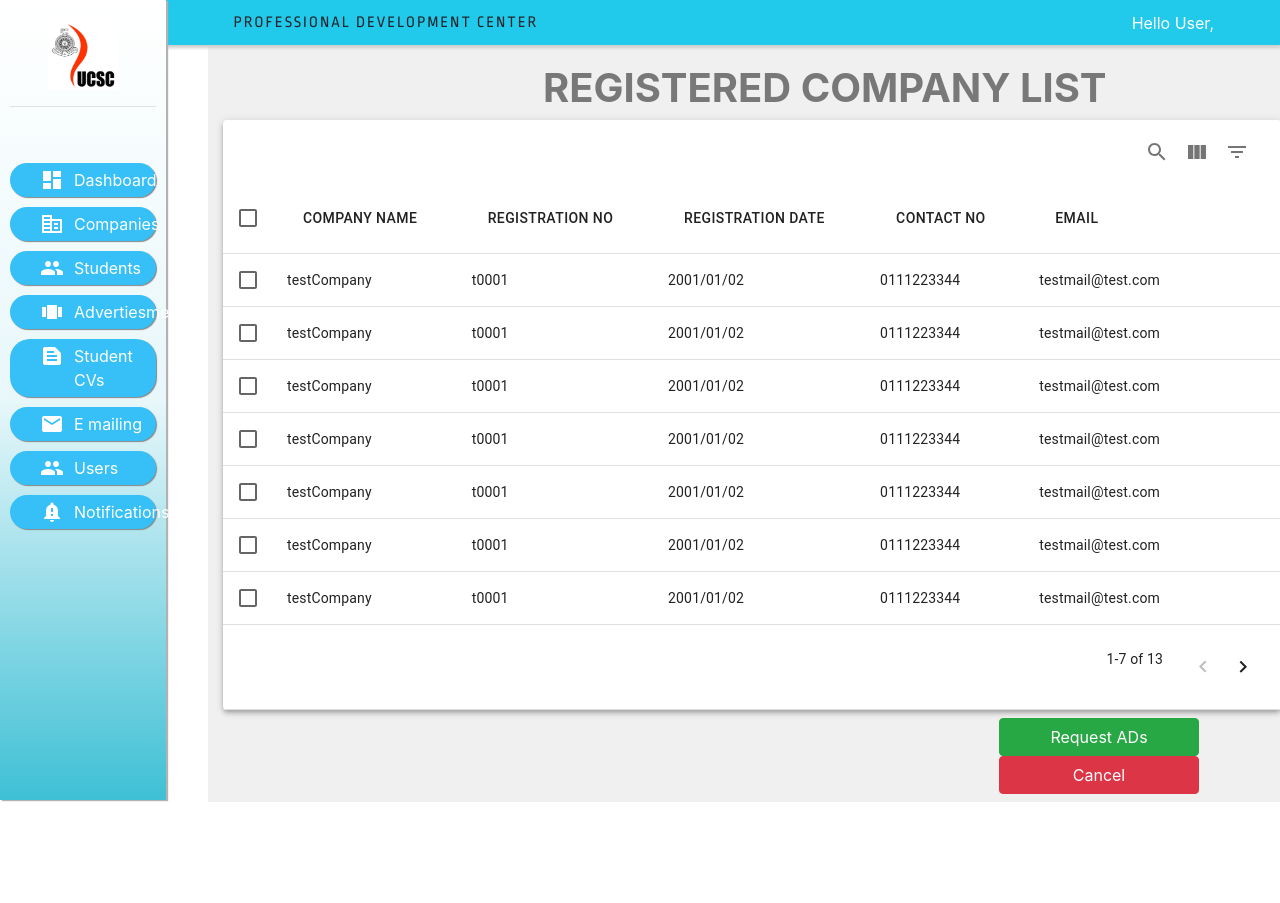
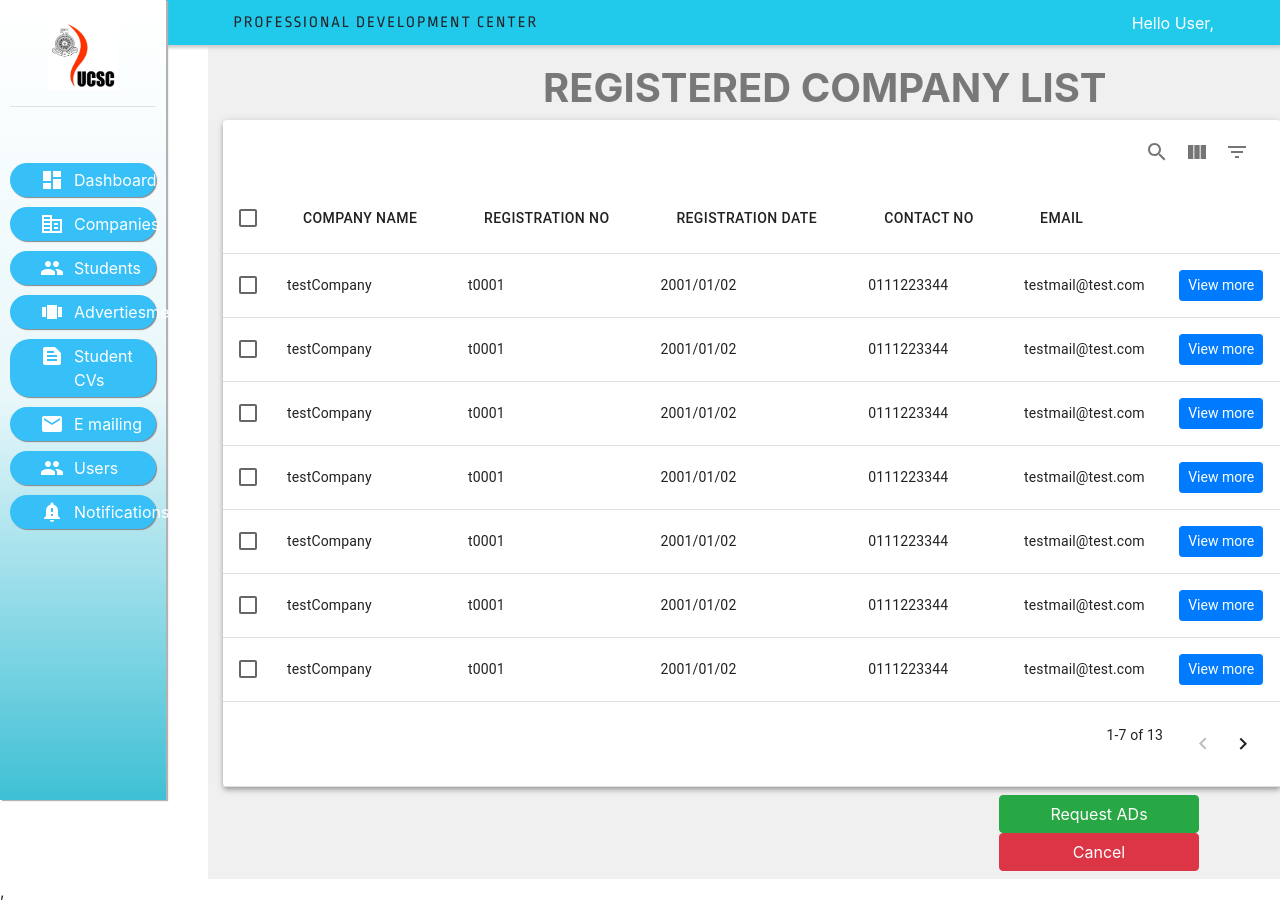
Before and after one commit to shelomi123/dashboard-portal, a React (Create React App) app: page /regCompanyList in a window 1280 px wide. Before the commit the page ends 800 px from the top, so only its background shows below. Built offline with nearby package versions, Linux system fonts and the light colour scheme.

Commit message:
correccting  the css of ad categories
addiing view more button to the table

```diff
--- a/package.json
+++ b/package.json
@@ -18,7 +18,7 @@
     "react-dom": "^16.13.1",
     "react-router": "^5.2.0",
     "react-router-dom": "^5.2.0",
-    "react-scripts": "3.4.1",
+    "react-scripts": "^3.4.2",
     "react-transition-group": "^4.4.1",
     "react-virtualized": "^9.21.2",
     "reactstrap": "^8.5.1"
--- a/src/content/advertisements2/ads2.css
+++ b/src/content/advertisements2/ads2.css
@@ -85,7 +85,7 @@
 }
 .ad_card {
   background-color: rgba(128, 128, 128, 0.384);
-  position: fixed;
+  /* position: fixed; */
   display: flex;
   flex-direction: column;
   margin-top: 1em;
--- a/src/content/advertisements2/regCompanyList.js
+++ b/src/content/advertisements2/regCompanyList.js
@@ -4,6 +4,7 @@ import Navbar from '../../components/navbar'
 import SideBar from '../../components/sidebar'
 import './ads2.css'
 import '../../../node_modules/bootstrap/dist/css/bootstrap.min.css'
+import { Button } from 'react-bootstrap'
 
 const columns = [
   'Company Name',
@@ -11,12 +12,24 @@ const columns = [
   'Registration Date',
   'Contact no',
   'Email',
+  // {
+  //   Name: 'view more',
+  //   customBodyRenderLite: (dataIndex) => {
+  //     return <button className="btn btn-primary">view More</button>
+  //   },
+  // },
   {
-    Name: 'view more',
-    customBodyRenderLite: (dataIndex) => {
-      return <button className="btn btn-primary">view More</button>
-    },
-  },
+    name: "",
+    options: {
+      customBodyRender: (value, tableMeta, updateValue) => {
+        return (
+          <Button className='btn' size="sm">
+            {`View more`}
+          </Button>
+        );
+      }
+    }
+  }
 ]
 const Data = [
   ['testCompany', 't0001', '2001/01/02', '0111223344', 'testmail@test.com'],
@@ -45,7 +58,7 @@ function regCompanyList() {
       <SideBar />
       <div
         className="container-fluid  list_container"
-        style={{ width: '85%', marginLeft: '13em', position: 'fixed' }}
+        style={{ width: '85%', marginLeft: '13em', position: 'relative' }}
       >
         <h1>REGISTERED COMPANY LIST</h1>
         <MUIDataTable
--- a/src/index.js
+++ b/src/index.js
@@ -24,6 +24,7 @@ import adHome2 from './content/advertisement/adHome2'
 import approved from './content/advertisement/approved'
 import category from './content/advertisement/category'
 import summary from './content/advertisement/summary'
+import Adverts from './views/adverts';
 
 
 ReactDOM.render(
@@ -33,7 +34,7 @@ ReactDOM.render(
         <Route path="/dashboard" component={DashboardHome} />
         <Route path="/companies" component={Companies} />
         <Route path="/students" component={Students} />
-
+        <Route path='/adverts' component={Adverts} />
         <Route path="/cvs" component={StudentCvs} />
         <Route path="/emailing" component={Emailing} />
         <Route path="/users" component={Users} />
--- a/src/views/adverts.js
+++ b/src/views/adverts.js
@@ -1,7 +1,7 @@
 import React from 'react'
 import Navbar from '../components/navbar'
 import SideBar from '../components/sidebar'
-import Content from '../content/advertisements2/setDeadline'
+import Content from '../content/advertisements2/adCategories'
 
 function Adverts() {
   return (
```
Also changed, not shown: 1 other file (tests, documents, lock files or other folders).
